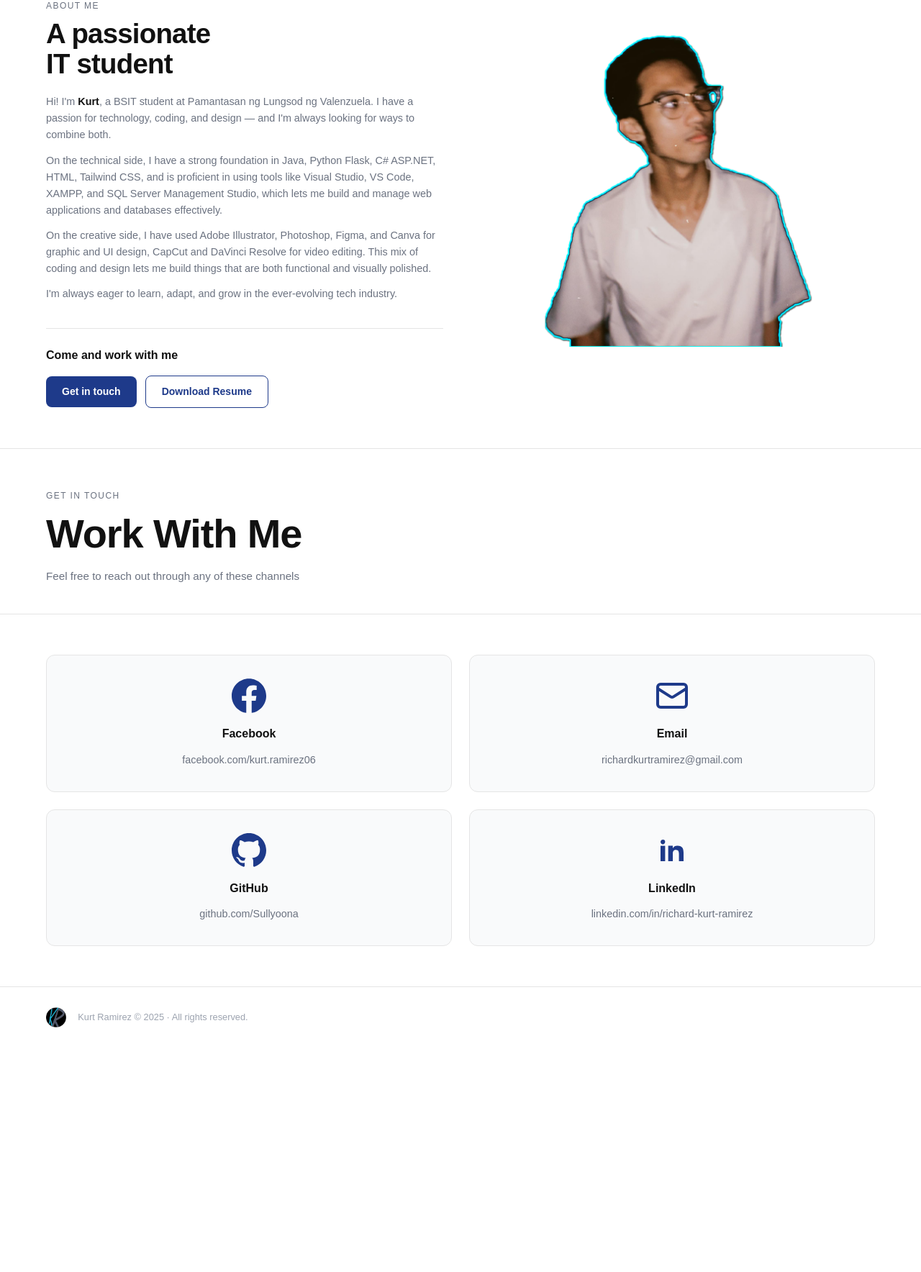
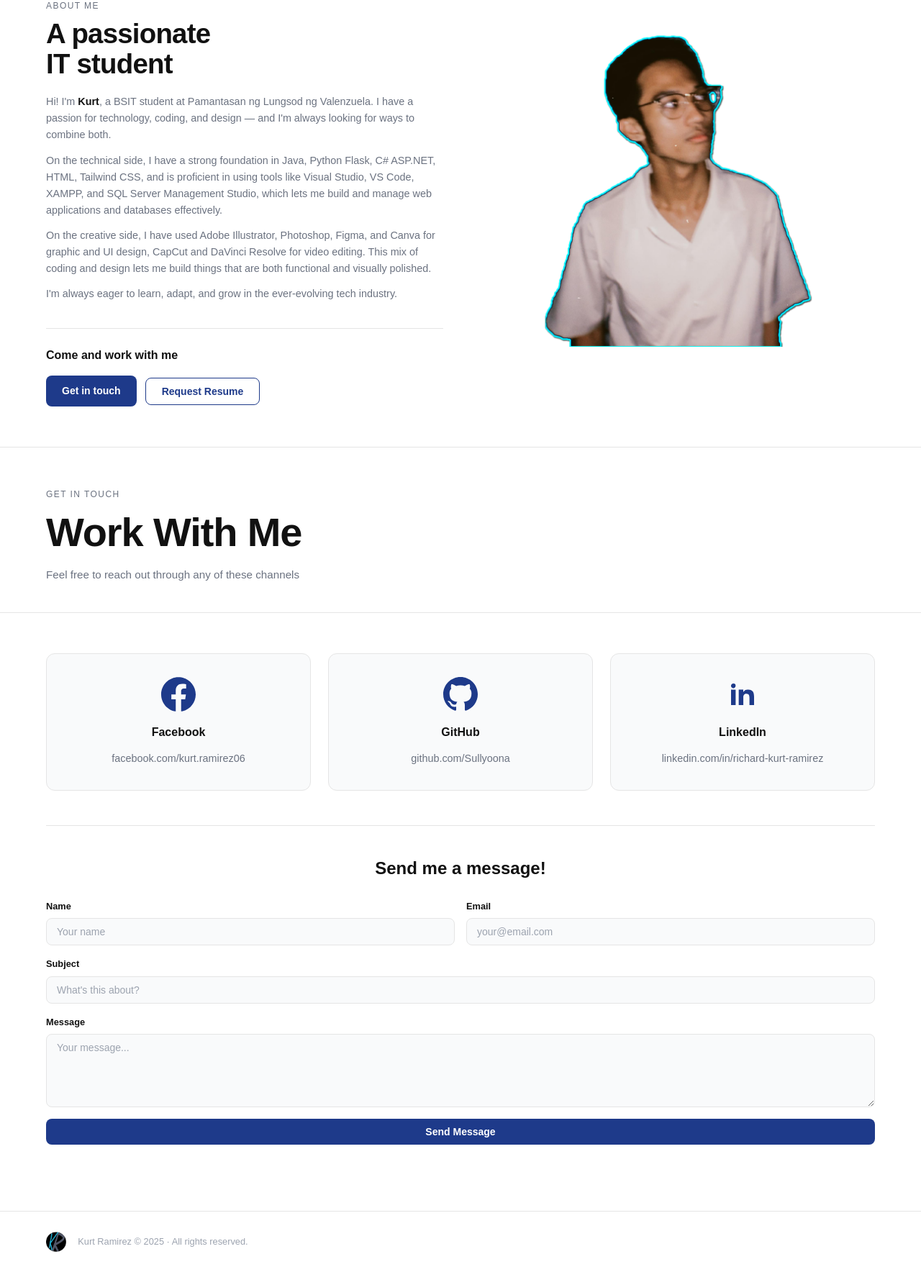
Before and after one commit to Sullyoona/portfolio, a Flask app: page / in a window 1280 px wide. Shown: the part 4322-6090 px from the top of the page at 72% size. Before the commit the page ends 5750 px from the top, so only its background shows below. Run offline with Flask 3, Linux system fonts and the light colour scheme.

Commit message:
fixed most things

```diff
--- a/app.py
+++ b/app.py
@@ -1,10 +1,93 @@
-from flask import Flask, render_template
+from flask import Flask, render_template, request, jsonify
+import resend
+import os
+from datetime import datetime
+from dotenv import load_dotenv
+
+load_dotenv()
 
 app = Flask(__name__)
+
+resend.api_key = os.environ.get('RESEND_API_KEY')
 
 @app.route("/")
 def index():
     return render_template("index.html")
 
+@app.route("/request-resume", methods=['POST'])
+def request_resume():
+    try:
+        data = request.json
+        visitor_info = {
+            'ip': request.remote_addr,
+            'user_agent': request.headers.get('User-Agent', 'Unknown'),
+            'timestamp': datetime.now().strftime('%Y-%m-%d %H:%M:%S'),
+            'email': data.get('email', 'Not provided'),
+            'name': data.get('name', 'Anonymous')
+        }
+
+        resend.Emails.send({
+            "from": "Portfolio <onboarding@resend.dev>",
+            "to": "richardkurtramirez@gmail.com",
+            "subject": "Resume Request from Your Portfolio",
+            "text": f"""
+You have received a resume request!
+
+Name: {visitor_info['name']}
+Email: {visitor_info['email']}
+IP Address: {visitor_info['ip']}
+Time: {visitor_info['timestamp']}
+User Agent: {visitor_info['user_agent']}
+            """
+        })
+
+        return jsonify({'success': True}), 200
+
+    except Exception as e:
+        print(f"Error: {str(e)}")
+        return jsonify({'success': False, 'message': str(e)}), 500
+
+@app.route("/send-message", methods=['POST'])
+def send_message():
+    try:
+        data = request.json
+
+        name = data.get('name')
+        email = data.get('email')
+        subject = data.get('subject')
+        message = data.get('message')
+
+        resend.Emails.send({
+            "from": "Portfolio Inquiry <onboarding@resend.dev>",
+            "to": "richardkurtramirez@gmail.com",
+            "subject": f"Portfolio Inquiry: {subject}",
+            "reply_to": email,
+            "text": f"""
+New message from your portfolio website
+
+Name: {name}
+Email: {email}
+
+Subject:
+{subject}
+
+Message:
+{message}
+            """
+        })
+
+        return jsonify({
+            'success': True,
+            'message': 'Message sent successfully!'
+        }), 200
+
+    except Exception as e:
+        print(f"Error sending message: {str(e)}")
+
+        return jsonify({
+            'success': False,
+            'message': str(e)
+        }), 500
+
 if __name__ == "__main__":
     app.run(debug=True)
--- a/requirements.txt
+++ b/requirements.txt
@@ -1 +1,3 @@
 Flask
+resend
+python-dotenv
--- a/static/css/style.css
+++ b/static/css/style.css
@@ -545,7 +545,7 @@ body {
 
 .contact-grid {
     display: grid;
-    grid-template-columns: repeat(2, 1fr);
+    grid-template-columns: repeat(3, 1fr);
     gap: 24px;
 }
 
@@ -590,6 +590,78 @@ body {
     color: #6b7280;
     word-break: break-word;
 }
+
+/* ── CONTACT FORM ── */
+.contact-form-wrapper {
+    border-top: 1px solid #e5e5e5;
+    padding-top: 40px;
+    margin-top: 48px;
+}
+
+.contact-form-heading {
+    text-align: center;
+    font-size: 1.5rem;
+    font-weight: 600;
+    color: #111;
+    margin-bottom: 24px;
+}
+
+.contact-form {
+    display: flex;
+    flex-direction: column;
+    gap: 16px;
+}
+
+.form-row {
+    display: grid;
+    grid-template-columns: 1fr 1fr;
+    gap: 16px;
+}
+
+.form-group {
+    display: flex;
+    flex-direction: column;
+    gap: 6px;
+}
+
+.form-group label {
+    font-size: 0.8rem;
+    font-weight: 600;
+    color: #111;
+}
+
+.form-group input,
+.form-group textarea {
+    font-family: "Montserrat", sans-serif;
+    font-size: 0.875rem;
+    color: #111;
+    background: #f9fafb;
+    border: 1.5px solid #e5e5e5;
+    border-radius: 8px;
+    padding: 10px 14px;
+    outline: none;
+    transition: border-color 0.2s;
+    resize: vertical;
+}
+
+.form-group input:focus,
+.form-group textarea:focus {
+    border-color: #1E3A8A;
+    background: #fff;
+}
+
+.form-group input::placeholder,
+.form-group textarea::placeholder {
+    color: #9ca3af;
+}
+
+.contact-status {
+    font-size: 0.85rem;
+    min-height: 20px;
+}
+
+.contact-status.success { color: #16a34a; }
+.contact-status.error   { color: #dc2626; }
 
 /* ── FOOTER ── */
 .site-footer {
@@ -785,4 +857,8 @@ body {
     .contact-link {
         font-size: 0.8rem;
     }
+
+    .form-row {
+        grid-template-columns: 1fr;
+    }
 }
--- a/static/script/script.js
+++ b/static/script/script.js
@@ -58,6 +58,121 @@ document.addEventListener('DOMContentLoaded', function() {
         });
     });
 
+    // Resume request button functionality
+    const resumeBtn = document.getElementById('resumeBtn');
+    if (resumeBtn) {
+        resumeBtn.addEventListener('click', function() {
+            const originalText = this.textContent;
+            this.disabled = true;
+            this.textContent = 'Sending...';
+
+            // Collect visitor information
+            const visitorData = {
+                name: prompt('Your name (optional):') || 'Anonymous',
+                email: prompt('Your email (optional):') || 'Not provided'
+            };
+
+            fetch('/request-resume', {
+                method: 'POST',
+                headers: {
+                    'Content-Type': 'application/json'
+                },
+                body: JSON.stringify(visitorData)
+            })
+            .then(response => response.json())
+            .then(data => {
+                if (data.success) {
+                    this.textContent = '✓ Request Sent!';
+                    setTimeout(() => {
+                        this.textContent = originalText;
+                        this.disabled = false;
+                    }, 2000);
+                } else {
+                    this.textContent = 'Error - Try again';
+                    setTimeout(() => {
+                        this.textContent = originalText;
+                        this.disabled = false;
+                    }, 2000);
+                }
+            })
+            .catch(error => {
+                console.error('Error:', error);
+                this.textContent = 'Error - Try again';
+                setTimeout(() => {
+                    this.textContent = originalText;
+                    this.disabled = false;
+                }, 2000);
+            });
+        });
+    }
+
+// Contact form functionality
+    const contactSubmitBtn = document.getElementById('contactSubmitBtn');
+
+    if (contactSubmitBtn) {
+        contactSubmitBtn.addEventListener('click', function () {
+
+            const name = document.getElementById('contactName').value.trim();
+            const email = document.getElementById('contactEmail').value.trim();
+            const subject = document.getElementById('contactSubject').value.trim();
+            const message = document.getElementById('contactMessage').value.trim();
+
+            const status = document.getElementById('contactStatus');
+
+            // Basic validation
+            if (!name || !email || !subject || !message) {
+                status.textContent = 'Please fill in all fields.';
+                return;
+            }
+
+            // Disable button while sending
+            this.disabled = true;
+            this.textContent = 'Sending...';
+
+            fetch('/send-message', {
+                method: 'POST',
+                headers: {
+                    'Content-Type': 'application/json'
+                },
+                body: JSON.stringify({
+                    name,
+                    email,
+                    subject,
+                    message
+                })
+            })
+            .then(response => response.json())
+            .then(data => {
+
+                if (data.success) {
+
+                    status.textContent = '✓ Message sent successfully!';
+
+                    // Clear form
+                    document.getElementById('contactName').value = '';
+                    document.getElementById('contactEmail').value = '';
+                    document.getElementById('contactSubject').value = '';
+                    document.getElementById('contactMessage').value = '';
+
+                } else {
+                    status.textContent = 'Failed to send message.';
+                }
+
+                this.disabled = false;
+                this.textContent = 'Send Message';
+            })
+            .catch(error => {
+                console.error(error);
+
+                status.textContent = 'Something went wrong.';
+
+                this.disabled = false;
+                this.textContent = 'Send Message';
+            });
+
+        });
+    }
+
     function updateNavActive(targetId) {
         navLinks.forEach(link => {
             link.classList.remove('active');
--- a/templates/index.html
+++ b/templates/index.html
@@ -6,7 +6,6 @@
     <title>Kurt Ramirez — Portfolio</title>
     <link rel="shortcut icon" href="static/images/logo_favicon.png">
     <link rel="stylesheet" href="{{ url_for('static', filename='css/style.css') }}">
-    <script src="{{ url_for('static', filename='script/script.js') }}"></script>
 </head>
 
 <body>
@@ -356,7 +355,7 @@
                 <div class="about-cta">
                     <h2 class="about-cta-heading">Come and work with me</h2>
                     <a href="#contact" class="btn btn-primary">Get in touch</a>
-                    <a href="{{ url_for('static', filename='files/resume.pdf') }}" download class="btn btn-outline">Download Resume</a>
+                    <button id="resumeBtn" class="btn btn-outline">Request Resume</button>
                 </div>
             </div>
 
@@ -382,18 +381,9 @@
                         <p class="contact-link">facebook.com/kurt.ramirez06</p>
                     </a>
 
-                    <a href="mailto:richardkurtramirez@gmail.com" class="contact-card email">
-                        <svg class="contact-icon-svg" xmlns="http://www.w3.org/2000/svg" viewBox="0 0 24 24" fill="none" stroke="currentColor" stroke-width="2">
-                            <rect x="2" y="4" width="20" height="16" rx="2"></rect>
-                            <path d="m22 7-8.97 5.7a1.94 1.94 0 0 1-2.06 0L2 7"></path>
-                        </svg>
-                        <h3>Email</h3>
-                        <p class="contact-link">richardkurtramirez@gmail.com</p>
-                    </a>
-
                     <a href="https://github.com/Sullyoona" target="_blank" class="contact-card github">
                         <svg class="contact-icon-svg" xmlns="http://www.w3.org/2000/svg" viewBox="0 0 24 24" fill="currentColor">
-                            <path d="M12 0c-6.626 0-12 5.373-12 12 0 5.302 3.438 9.8 8.207 11.387.599.111.793-.261.793-.577v-2.234c-3.338.726-4.033-1.416-4.033-1.416-.546-1.387-1.333-1.756-1.333-1.756-1.089-.745.083-.729.083-.729 1.205.084 1.839 1.237 1.839 1.237 1.07 1.834 2.807 1.304 3.492.997.107-.775.418-1.305.762-1.604-2.665-.305-5.467-1.334-5.467-5.931 0-1.311.469-2.381 1.236-3.221-.124-.303-.535-1.524.117-3.176 0 0 1.008-.322 3.301 1.23.957-.266 1.983-.399 3.003-.404 1.02.005 2.047.138 3.006.404 2.291-1.552 3.297-1.23 3.297-1.23.653 1.653.242 2.874.118 3.176.77.84 1.235 1.911 1.235 3.221 0 4.609-2.807 5.624-5.479 5.921.43.372.823 1.102.823 2.222v 3.293c0 .319.192.694.801.576 4.765-1.589 8.199-6.086 8.199-11.386 0-6.627-5.373-12-12-12z"/>
+                            <path d="M12 0c-6.626 0-12 5.373-12 12 0 5.302 3.438 9.8 8.207 11.387.599.111.793-.261.793-.577v-2.234c-3.338.726-4.033-1.416-4.033-1.416-.546-1.387-1.333-1.756-1.333-1.756-1.089-.745.083-.729.083-.729 1.205.084 1.839 1.237 1.839 1.237 1.07 1.834 2.807 1.304 3.492.997.107-.775.418-1.305.762-1.604-2.665-.305-5.467-1.334-5.467-5.931 0-1.311.469-2.381 1.236-3.221-.124-.303-.535-1.524.117-3.176 0 0 1.008-.322 3.301 1.23.957-.266 1.983-.399 3.003-.404 1.02.005 2.047.138 3.006.404 2.291-1.552 3.297-1.23 3.297-1.23.653 1.653.242 2.874.118 3.176.77.84 1.235 1.911 1.235 3.221 0 4.609-2.807 5.624-5.479 5.921.43.372.823 1.102.823 2.222v3.293c0 .319.192.694.801.576 4.765-1.589 8.199-6.086 8.199-11.386 0-6.627-5.373-12-12-12z"/>
                         </svg>
                         <h3>GitHub</h3>
                         <p class="contact-link">github.com/Sullyoona</p>
@@ -409,6 +399,32 @@
                     </a>
 
                 </div>
+
+                <div class="contact-form-wrapper">
+                    <h2 class="contact-form-heading">Send me a message!</h2>
+                    <div class="contact-form">
+                        <div class="form-row">
+                            <div class="form-group">
+                                <label for="contactName">Name</label>
+                                <input type="text" id="contactName" placeholder="Your name">
+                            </div>
+                            <div class="form-group">
+                                <label for="contactEmail">Email</label>
+                                <input type="email" id="contactEmail" placeholder="your@email.com">
+                            </div>
+                        </div>
+                        <div class="form-group">
+                            <label for="contactSubject">Subject</label>
+                            <input type="text" id="contactSubject" placeholder="What's this about?">
+                        </div>
+                        <div class="form-group">
+                            <label for="contactMessage">Message</label>
+                            <textarea id="contactMessage" rows="5" placeholder="Your message..."></textarea>
+                        </div>
+                        <button id="contactSubmitBtn" class="btn btn-primary">Send Message</button>
+                        <p id="contactStatus" class="contact-status"></p>
+                    </div>
+                </div>
             </div>
         </section>
     </main>
@@ -418,5 +434,6 @@
         <p>Kurt Ramirez &copy; 2025 · All rights reserved.</p>
     </footer>
 
+    <script defer src="{{ url_for('static', filename='script/script.js') }}"></script>
 </body>
 </html>
```
Also changed, not shown: 1 other file.
